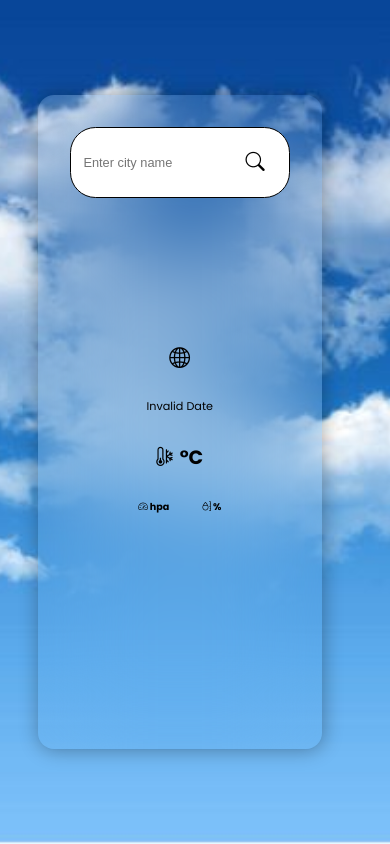
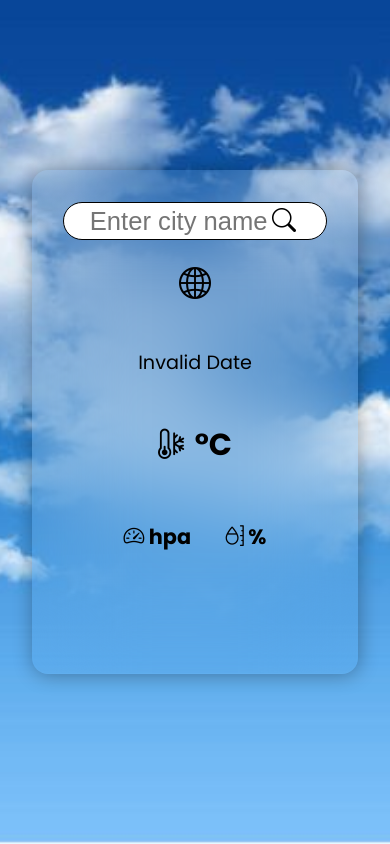
Before and after one commit to CodeSaint00/Weather-App, a React (Vite) app: page / in a window 390 px wide. Built offline with nearby package versions, Linux system fonts and the light colour scheme.

Commit message:
adjusted responsiveness

```diff
--- a/index.html
+++ b/index.html
@@ -2,7 +2,7 @@
 <html lang="en">
   <head>
     <meta charset="UTF-8" />
-    <link rel="icon" type="image/svg+xml" href="/vite.svg" />
+    <link rel="icon" type="image/svg+xml" href="./images/loil-removebg-preview.png" />
     <meta name="viewport" content="width=device-width, initial-scale=1.0" />
     <link
       rel="stylesheet"
--- a/src/App.css
+++ b/src/App.css
@@ -34,10 +34,12 @@
     transform: rotate(360deg);
   }
 }
-@media (max-width: 600px) {
+@media (max-width: 750px) {
   .body {
-    width: 70%;
-    gap: 4em;
+    width: 80%;
+    height: 50%;
+    place-self: center;
+    gap: 2em;
   }
   .secondSection {
     display: flex;
--- a/src/components/searchBar.css
+++ b/src/components/searchBar.css
@@ -21,16 +21,16 @@
     position: absolute;
     right: 4em;
 }
-@media (max-width: 600px) {
+@media (max-width: 750px) {
     .searchBar input{
         width: 60vw;
-        height: 8vh;
+        height: 4vh;
     }
     .searchBar .button{
         right: 1em;
-        font-size: 1.2em;
+        font-size: 1.5em;
     }
     .searchBar input{
-        font-size: 0.8em;
+        font-size: 1.6em;
     }
 }
--- a/src/components/weatherCard.css
+++ b/src/components/weatherCard.css
@@ -16,17 +16,17 @@
 i{
     color: #000;
 }
-@media (max-width: 600px){
+@media (max-width: 750px){
     h1{
+        font-size: 2em;
+    }
+    p{
+        font-size: 1.2em;
+    }
+    h2{
+        font-size: 1.9em;
+    }
+    h4{
         font-size: 1.3em;
     }
-    p{
-        font-size: 0.7em;
-    }
-    h2{
-        font-size: 1.2em;
-    }
-    h4{
-        font-size: 0.6em;
-    }
 }
--- a/src/components/weatherDetails.css
+++ b/src/components/weatherDetails.css
@@ -10,8 +10,9 @@
   font-weight: bold;
   text-align: center;
 }
-@media (max-width: 600px) {
+@media (max-width: 750px) {
     .detailsBody p{
-        font-size: 1.2em;
+        font-size: 3em;
+        width: 100%;
     }
 }
```
Also changed, not shown: public/images/loil-removebg-preview.png (added).
